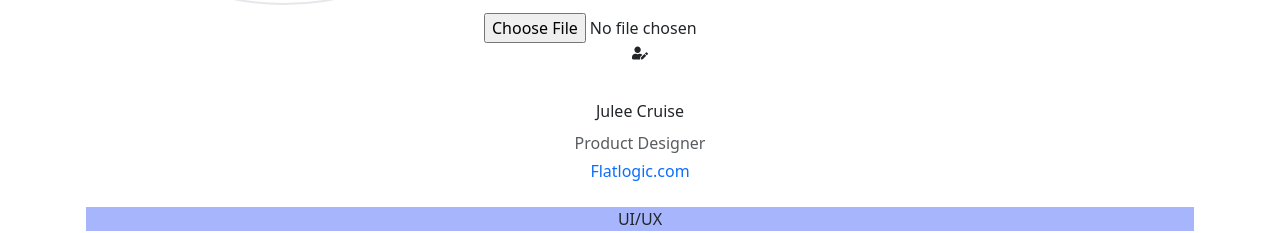
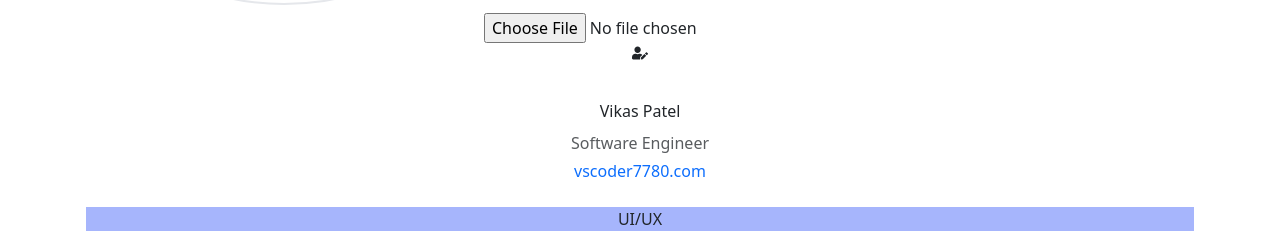
Before and after one commit to vikaspatel7780/AdminDashBoard, a React (Vite) app: page / in a window 1280 px wide. Shown: the part 1631-1864 px from the top of the page. Built offline with nearby package versions, Linux system fonts and the light colour scheme; grey boxes are pictures that could not be loaded.

Commit message:
chamge Profile Image

```diff
--- a/src/components/Profile.jsx
+++ b/src/components/Profile.jsx
@@ -1,10 +1,11 @@
 import { useState } from "react";
 import { FaUserEdit } from "react-icons/fa";
 import { useSelector } from "react-redux";
+import photo from '../assets/photo.jpg'
 
 const Profile = () => {
   const [profilePic, setProfilePic] = useState(
-    "https://encrypted-tbn0.gstatic.com/images?q=tbn:ANd9GcSGvRTEDKecR9-NLVCMW5eXADdon7ydsZ0Vcw&s"
+    photo
   );
   const [isHovered1, setIsHovered1] = useState(false);
   const [isHovered2, setIsHovered2] = useState(false);
@@ -54,17 +55,17 @@ const Profile = () => {
 
         <div className="flex flex-col items-start md:items-center lg:items-start px-2   ">
           <div className="card-title text-[30px] font-bold mb-2">
-            Julee Cruise
+            Vikas Patel
           </div>
           <div className="card-text text-muted mb-1 text-[12px] ">
-            Product Designer
+            Software Engineer
           </div>
           <a
             href="https://www.flatlogic.com"
             target="_blank"
             rel="noopener noreferrer"
           >
-            <div className="text-primary text-sm mb-4">Flatlogic.com</div>
+            <div className="text-primary text-sm mb-4">vscoder7780.com</div>
           </a>
           <div className="flex  cursor-pointer space-x-2 gap-1 flex-wrap">
             <div
```
